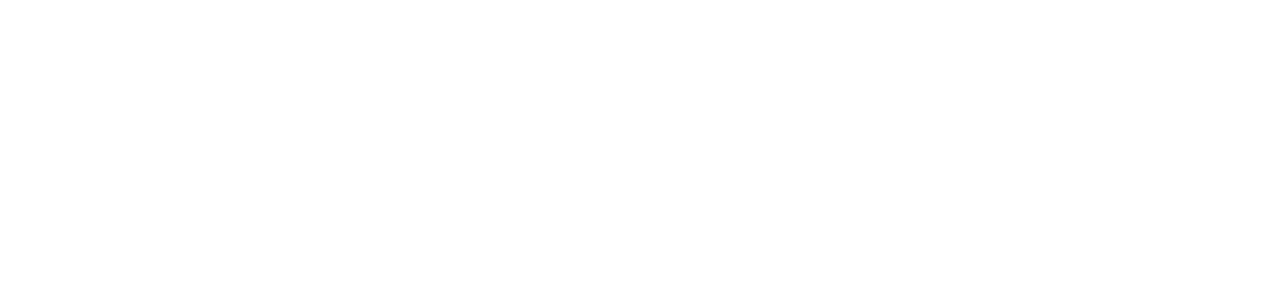
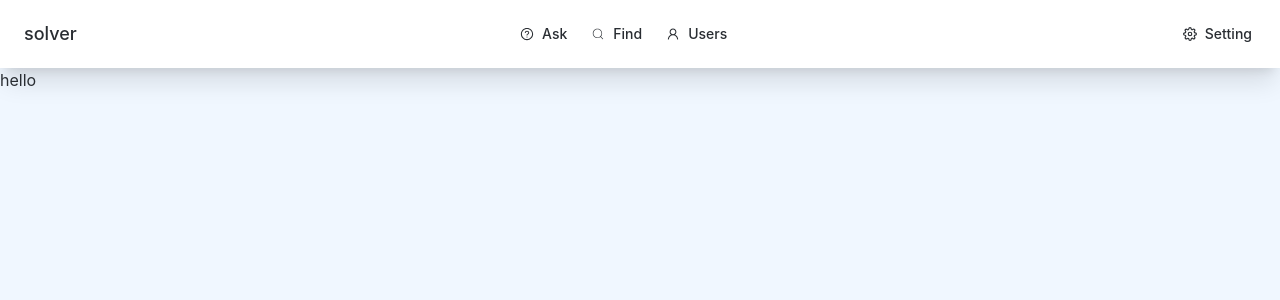
Before and after one commit to coddermoon/vlifer, a React (Create React App) app: page / in a window 1280 px wide. Shown: the top 300 px of the page. Built offline with nearby package versions, Linux system fonts and the light colour scheme.

Commit message:
basic navbar done

```diff
--- a/package.json
+++ b/package.json
@@ -8,6 +8,8 @@
     "@testing-library/user-event": "^13.2.1",
     "react": "^18.2.0",
     "react-dom": "^18.2.0",
+    "react-icons": "^4.7.1",
+    "react-router-dom": "^6.7.0",
     "react-scripts": "5.0.1",
     "web-vitals": "^2.1.0"
   },
--- a/src/App.js
+++ b/src/App.js
@@ -1,8 +1,10 @@
+import Navbar from "./pages/shared/Navbar";
 
 function App() {
   return (
-    <div>
-
+    <div className="bg-bgColor min-h-screen text-textColor">
+<Navbar/>
+hello
     </div>
   );
 }
--- /dev/null
+++ b/src/components/DesktopNav.js
@@ -0,0 +1,48 @@
+import React from 'react';
+import { AiOutlineQuestionCircle, AiOutlineUser } from 'react-icons/ai';
+import { CiSearch } from 'react-icons/ci';
+import { FiSettings } from 'react-icons/fi';
+
+const DesktopNav = () => {
+    return (
+        <div>
+                   <div className="flex items-center justify-between p-4">
+          <div className="flex items-center">
+            {/* <img src="logo.png" alt="Logo" className="h-8" /> */}
+            <span className="ml-2 text-lg font-medium">solver</span>
+          </div>
+          <div className=" flex">
+            <a
+              to=""
+              className="flex gap-2 items-center px-3 py-2 rounded-md text-sm font-medium leading-5  focus:outline-none focus:text-white focus:bg-gray-700"
+            >
+              <AiOutlineQuestionCircle />{" "}
+              <span className="hidden md:block">Ask</span>{" "}
+            </a>
+            <a
+              to=""
+              className="flex gap-2 items-center px-3 py-2 rounded-md text-sm font-medium leading-5  focus:outline-none focus:text-white focus:bg-gray-700"
+            >
+              <CiSearch /> <span className="hidden md:block">Find</span>{" "}
+            </a>
+            <a
+              to=""
+              className="flex gap-2 items-center px-3 py-2 rounded-md text-sm font-medium leading-5  focus:outline-none focus:text-white focus:bg-gray-700"
+            >
+              <AiOutlineUser /> <span className="hidden md:block">Users</span>{" "}
+            </a>
+          </div>
+          <div>
+            <a
+              href="#"
+              className="flex gap-2 items-center px-3 py-2 rounded-md text-sm font-medium leading-5 text-gray-300 focus:outline-none focus:text-white focus:bg-gray-700"
+            >
+              <FiSettings /> Setting
+            </a>
+          </div>
+        </div>
+        </div>
+    );
+};
+
+export default DesktopNav;
--- /dev/null
+++ b/src/components/MobileNav.js
@@ -0,0 +1,48 @@
+import React from 'react';
+import { AiOutlineQuestionCircle, AiOutlineUser } from 'react-icons/ai';
+import { CiSearch } from 'react-icons/ci';
+import { FiSettings } from 'react-icons/fi';
+
+const MobileNav = () => {
+    return (
+        <div>
+                  <div className="flex items-center justify-between p-4">
+          <div className="flex items-center">
+            {/* <img src="logo.png" alt="Logo" className="h-8" /> */}
+            <span className="ml-2 text-lg font-medium">solver</span>
+          </div>
+
+            <a
+              to=""
+              className="flex gap-2 items-center px-3 py-2 rounded-md text-sm font-medium leading-5  focus:outline-none focus:text-white focus:bg-gray-700"
+            >
+              <AiOutlineQuestionCircle />
+
+            </a>
+            <a
+              to=""
+              className="flex gap-2 items-center px-3 py-2 rounded-md text-sm font-medium leading-5  focus:outline-none focus:text-white focus:bg-gray-700"
+            >
+              <CiSearch />
+            </a>
+            <a
+              to=""
+              className="flex gap-2 items-center px-3 py-2 rounded-md text-sm font-medium leading-5  focus:outline-none focus:text-white focus:bg-gray-700"
+            >
+              <AiOutlineUser />
+            </a>
+
+          <div>
+            <a
+              href="#"
+              className="flex gap-2 items-center px-3 py-2 rounded-md text-sm font-medium leading-5 text-gray-300 focus:outline-none focus:text-white focus:bg-gray-700"
+            >
+              <FiSettings />
+            </a>
+          </div>
+        </div>
+        </div>
+    );
+};
+
+export default MobileNav;
--- /dev/null
+++ b/src/pages/shared/Navbar.js
@@ -0,0 +1,36 @@
+import React, { useEffect, useState } from "react";
+
+import DesktopNav from "../../components/DesktopNav";
+import MobileNav from "../../components/MobileNav";
+
+const Navbar = () => {
+
+    const [width, setWidth] = useState(window.innerWidth);
+
+  useEffect(() => {
+    const handleResize = () => setWidth(window.innerWidth);
+    window.addEventListener('resize', handleResize);
+    return () => {
+      window.removeEventListener('resize', handleResize);
+    };
+  }, []);
+
+  return (
+    <nav className="bg-white shadow-xl">
+      <div className="container mx-auto">
+
+      {width < 600 ?  <MobileNav/> : <DesktopNav />}
+
+
+
+
+
+
+
+
+     </div>
+    </nav>
+  );
+};
+
+export default Navbar;
--- /dev/null
+++ b/src/utils/navitems.js
@@ -0,0 +1,3 @@
+export const navItems = [
+{name: 'find',icons:'test'}
+]
--- a/tailwind.config.js
+++ b/tailwind.config.js
@@ -1,10 +1,17 @@
 /** @type {import('tailwindcss').Config} */
 module.exports = {
-  content: [
-    "./src/**/*.{js,jsx,ts,tsx}",
-  ],
+  content: ["./src/**/*.{js,jsx,ts,tsx}"],
   theme: {
+    colors: {
+      transparent: "transparent",
+      primaryColor: "#1479FF",
+      bgColor: "#F0F7FF",
+      textColor: "#292D32",
+      darkShade: "#8591A2",
+      deepShade: "#C4DDFF",
+      white:'#fff'
+    },
     extend: {},
   },
   plugins: [],
-}
+};
```
Also changed, not shown: 1 other file (tests, documents, lock files or other folders).
